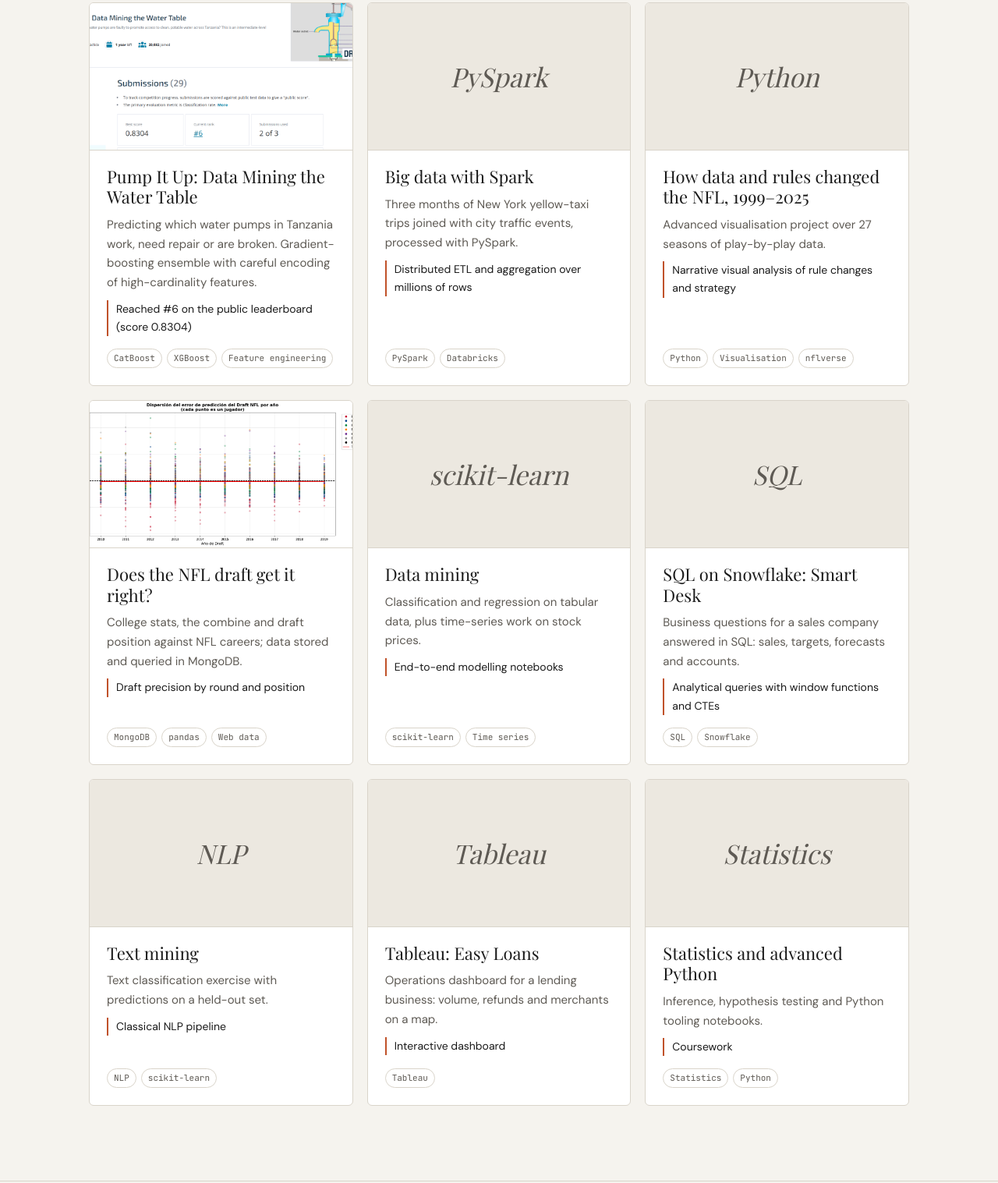
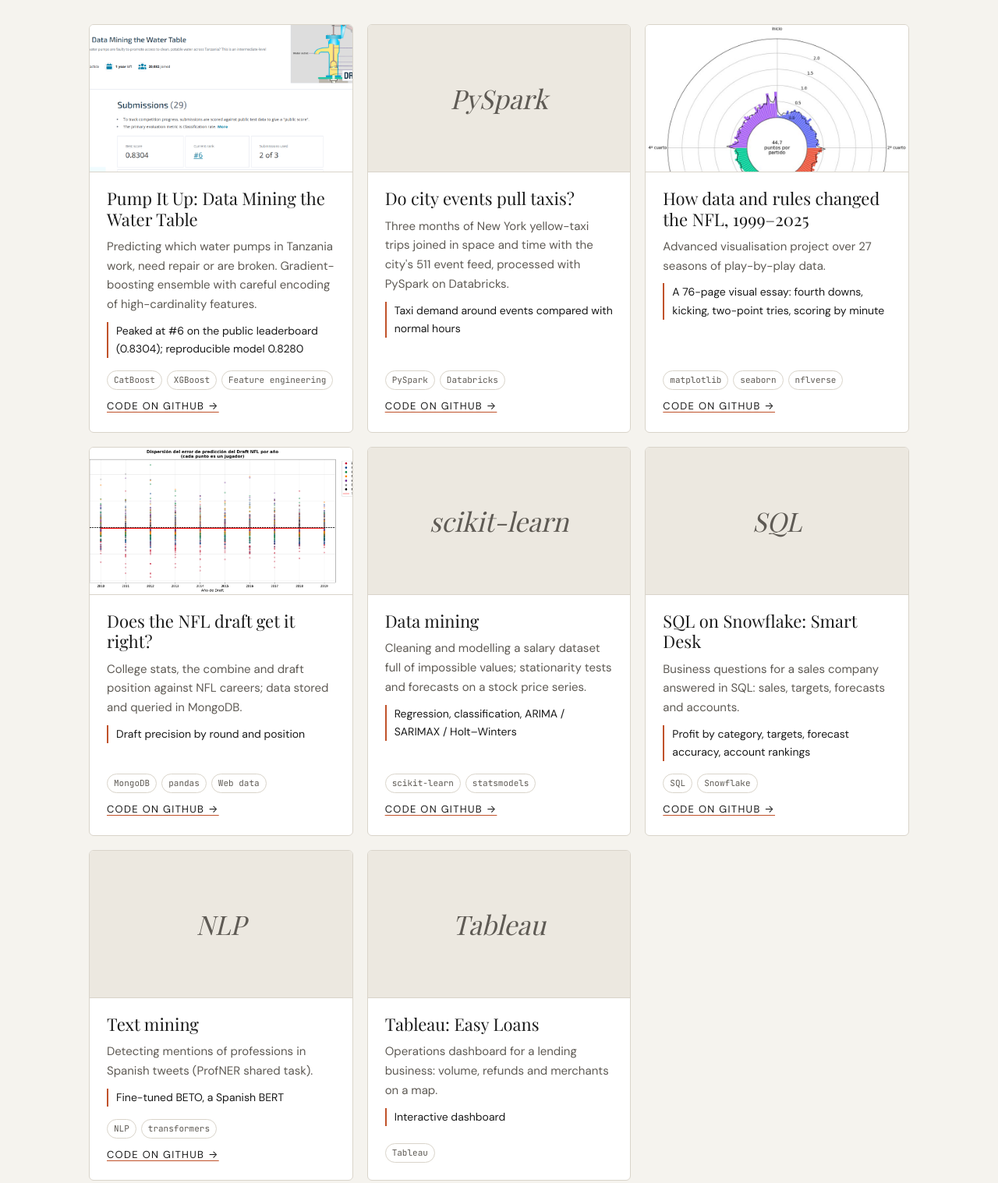
Before and after one commit to mtorreslanda/website, a plain HTML site: page index.html in a window 1280 px wide. Shown: the part 5868-7385 px from the top of the page at 78% size. Drawn offline with nearby package versions, Linux system fonts and the light colour scheme; a web font is replaced by a local one.

Commit message:
Coursework: link public repos, visualisation image, accurate descriptions

```diff
--- a/index.html
+++ b/index.html
@@ -11,7 +11,7 @@
 <meta name="theme-color" content="#F5F3EE">
 <link rel="icon" href="assets/img/favicon.svg" type="image/svg+xml">
 <link rel="preconnect" href="https://fonts.googleapis.com"><link rel="preconnect" href="https://fonts.gstatic.com" crossorigin><link href="https://fonts.googleapis.com/css2?family=DM+Sans:opsz,wght@9..40,400;9..40,500;9..40,700&family=JetBrains+Mono:wght@400;500&family=Playfair+Display:ital,wght@0,400;0,700;1,400&display=swap" rel="stylesheet">
-<link rel="stylesheet" href="assets/css/site.css?v=1">
+<link rel="stylesheet" href="assets/css/site.css?v=2">
 </head>
 <body>
 <nav class="nav"><div class="wrap">
@@ -132,36 +132,36 @@
 </div></section>
 
 <section class="block" id="coursework"><div class="wrap">
-  <div class="sec-head rv"><h2>Coursework</h2><p>From the Master's at Universidad Complutense de Madrid.</p></div>
+  <div class="sec-head rv"><h2>Coursework</h2><p>From the Master's at Universidad Complutense de Madrid. Code is public.</p></div>
   <div class="grid">
 <article class="card rv">
   <div class="thumb"><img src="assets/img/pumpitup-rank.png" alt="Pump It Up: Data Mining the Water Table" loading="lazy" decoding="async"></div>
   <div class="body">
     <h3>Pump It Up: Data Mining the Water Table</h3>
     <p>Predicting which water pumps in Tanzania work, need repair or are broken. Gradient-boosting ensemble with careful encoding of high-cardinality features.</p>
-    <div class="res">Reached #6 on the public leaderboard (score 0.8304)</div>
+    <div class="res">Peaked at #6 on the public leaderboard (0.8304); reproducible model 0.8280</div>
     <div class="tags"><span>CatBoost</span><span>XGBoost</span><span>Feature engineering</span></div>
-
+    <a class="repo" href="https://github.com/mtorreslanda/pump-it-up-water-table">Code on GitHub →</a>
   </div>
 </article>
 <article class="card rv">
   <div class="thumb type">PySpark</div>
   <div class="body">
-    <h3>Big data with Spark</h3>
-    <p>Three months of New York yellow-taxi trips joined with city traffic events, processed with PySpark.</p>
-    <div class="res">Distributed ETL and aggregation over millions of rows</div>
+    <h3>Do city events pull taxis?</h3>
+    <p>Three months of New York yellow-taxi trips joined in space and time with the city&#x27;s 511 event feed, processed with PySpark on Databricks.</p>
+    <div class="res">Taxi demand around events compared with normal hours</div>
     <div class="tags"><span>PySpark</span><span>Databricks</span></div>
-
+    <a class="repo" href="https://github.com/mtorreslanda/msc-data-science-coursework/tree/main/spark">Code on GitHub →</a>
   </div>
 </article>
 <article class="card rv">
-  <div class="thumb type">Python</div>
+  <div class="thumb"><img src="assets/img/viz-points-clock.jpg" alt="How data and rules changed the NFL, 1999–2025" loading="lazy" decoding="async"></div>
   <div class="body">
     <h3>How data and rules changed the NFL, 1999–2025</h3>
     <p>Advanced visualisation project over 27 seasons of play-by-play data.</p>
-    <div class="res">Narrative visual analysis of rule changes and strategy</div>
-    <div class="tags"><span>Python</span><span>Visualisation</span><span>nflverse</span></div>
-
+    <div class="res">A 76-page visual essay: fourth downs, kicking, two-point tries, scoring by minute</div>
+    <div class="tags"><span>matplotlib</span><span>seaborn</span><span>nflverse</span></div>
+    <a class="repo" href="https://github.com/mtorreslanda/msc-data-science-coursework/tree/main/visualisation">Code on GitHub →</a>
   </div>
 </article>
 <article class="card rv">
@@ -171,17 +171,17 @@
     <p>College stats, the combine and draft position against NFL careers; data stored and queried in MongoDB.</p>
     <div class="res">Draft precision by round and position</div>
     <div class="tags"><span>MongoDB</span><span>pandas</span><span>Web data</span></div>
-
+    <a class="repo" href="https://github.com/mtorreslanda/msc-data-science-coursework/tree/main/nfl-draft">Code on GitHub →</a>
   </div>
 </article>
 <article class="card rv">
   <div class="thumb type">scikit-learn</div>
   <div class="body">
     <h3>Data mining</h3>
-    <p>Classification and regression on tabular data, plus time-series work on stock prices.</p>
-    <div class="res">End-to-end modelling notebooks</div>
-    <div class="tags"><span>scikit-learn</span><span>Time series</span></div>
-
+    <p>Cleaning and modelling a salary dataset full of impossible values; stationarity tests and forecasts on a stock price series.</p>
+    <div class="res">Regression, classification, ARIMA / SARIMAX / Holt–Winters</div>
+    <div class="tags"><span>scikit-learn</span><span>statsmodels</span></div>
+    <a class="repo" href="https://github.com/mtorreslanda/msc-data-science-coursework/tree/main/data-mining">Code on GitHub →</a>
   </div>
 </article>
 <article class="card rv">
@@ -189,19 +189,19 @@
   <div class="body">
     <h3>SQL on Snowflake: Smart Desk</h3>
     <p>Business questions for a sales company answered in SQL: sales, targets, forecasts and accounts.</p>
-    <div class="res">Analytical queries with window functions and CTEs</div>
+    <div class="res">Profit by category, targets, forecast accuracy, account rankings</div>
     <div class="tags"><span>SQL</span><span>Snowflake</span></div>
-
+    <a class="repo" href="https://github.com/mtorreslanda/msc-data-science-coursework/tree/main/sql">Code on GitHub →</a>
   </div>
 </article>
 <article class="card rv">
   <div class="thumb type">NLP</div>
   <div class="body">
     <h3>Text mining</h3>
-    <p>Text classification exercise with predictions on a held-out set.</p>
-    <div class="res">Classical NLP pipeline</div>
-    <div class="tags"><span>NLP</span><span>scikit-learn</span></div>
-
+    <p>Detecting mentions of professions in Spanish tweets (ProfNER shared task).</p>
+    <div class="res">Fine-tuned BETO, a Spanish BERT</div>
+    <div class="tags"><span>NLP</span><span>transformers</span></div>
+    <a class="repo" href="https://github.com/mtorreslanda/msc-data-science-coursework/tree/main/text-mining">Code on GitHub →</a>
   </div>
 </article>
 <article class="card rv">
@@ -211,16 +211,6 @@
     <p>Operations dashboard for a lending business: volume, refunds and merchants on a map.</p>
     <div class="res">Interactive dashboard</div>
     <div class="tags"><span>Tableau</span></div>
-
-  </div>
-</article>
-<article class="card rv">
-  <div class="thumb type">Statistics</div>
-  <div class="body">
-    <h3>Statistics and advanced Python</h3>
-    <p>Inference, hypothesis testing and Python tooling notebooks.</p>
-    <div class="res">Coursework</div>
-    <div class="tags"><span>Statistics</span><span>Python</span></div>
 
   </div>
 </article>
@@ -248,11 +238,11 @@
   <a class="mail" href="mailto:mtorreslanda@gmail.com">mtorreslanda@gmail.com</a>
   <div class="links"><a href="https://www.linkedin.com/in/miguel-angel-castro-torreslanda/">LinkedIn</a><a href="https://github.com/mtorreslanda">GitHub</a></div>
 </div></section>
-<script src="assets/js/hero.js?v=1"></script>
+<script src="assets/js/hero.js?v=2"></script>
 <footer><div class="wrap">
   <span>© 2026 Miguel Ángel Castro Torreslanda</span>
   <span>The lines on the front page are real trajectories from my projects.</span>
 </div></footer>
-<script src="assets/js/site.js?v=1"></script>
+<script src="assets/js/site.js?v=2"></script>
 </body>
 </html>
```
Also changed, not shown: 404.html (+2 -2 lines), work/augmented-rapport.html (+2 -2 lines), work/legal-rag.html (+2 -2 lines), work/liftoff-agent.html (+2 -2 lines), work/more-than-a-hack.html (+2 -2 lines), work/nflvision.html (+2 -2 lines), work/pokemon-tcg-agent.html (+2 -2 lines), work/signature-detection.html (+2 -2 lines), work/tennisvision.html (+2 -2 lines), work/water-from-space.html (+2 -2 lines), assets/img/viz-points-clock.jpg (added).
